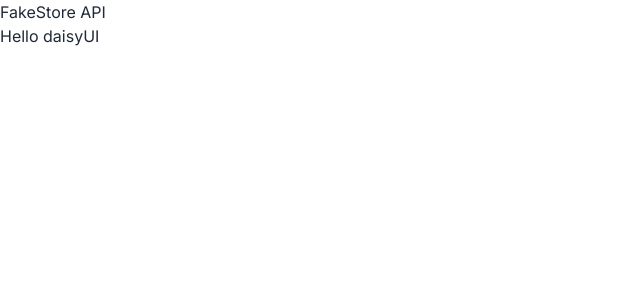
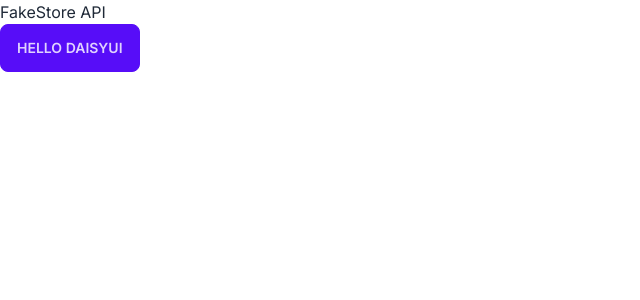
Before and after one commit to sangayt1997/nyo-tshong-fe, a Next.js app: page / in a window 1280 px wide. Shown: the top 300 px of the page, without its empty margins (0-640 px from the left). Built offline with nearby package versions, Linux system fonts and the light colour scheme.

Commit message:
refactor(nyo-tshong-fe): adding content path

```diff
--- a/tailwind.config.js
+++ b/tailwind.config.js
@@ -1,4 +1,7 @@
 module.exports = {
-    content: ['./pages/**/*.{js,ts,jsx,tsx,mdx}'],
+    content: [
+        './pages/**/*.{js,ts,jsx,tsx,mdx}',
+        './src/**/*.{js,ts,jsx,tsx,mdx}'
+    ],
     plugins: [require('daisyui')],
 };
```
